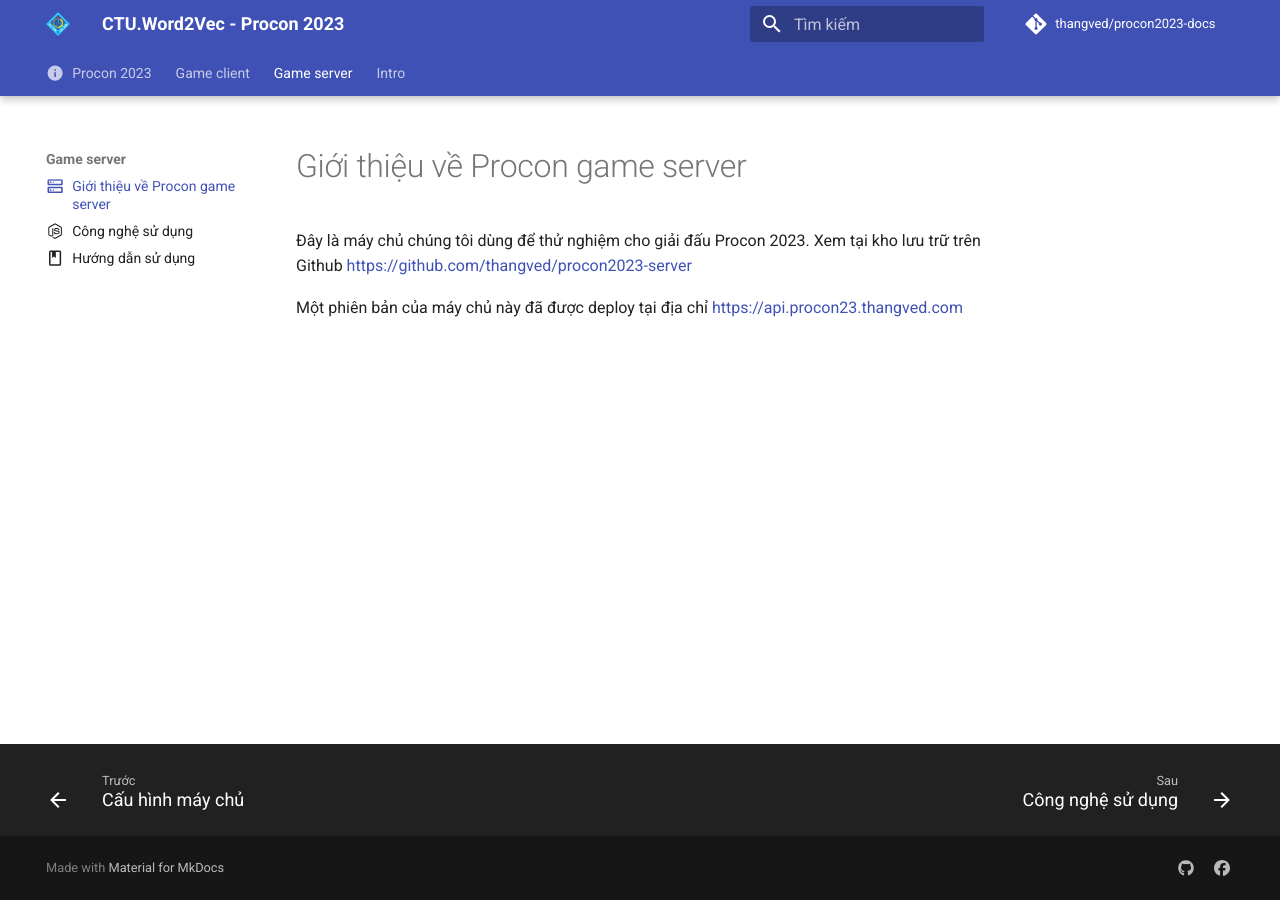
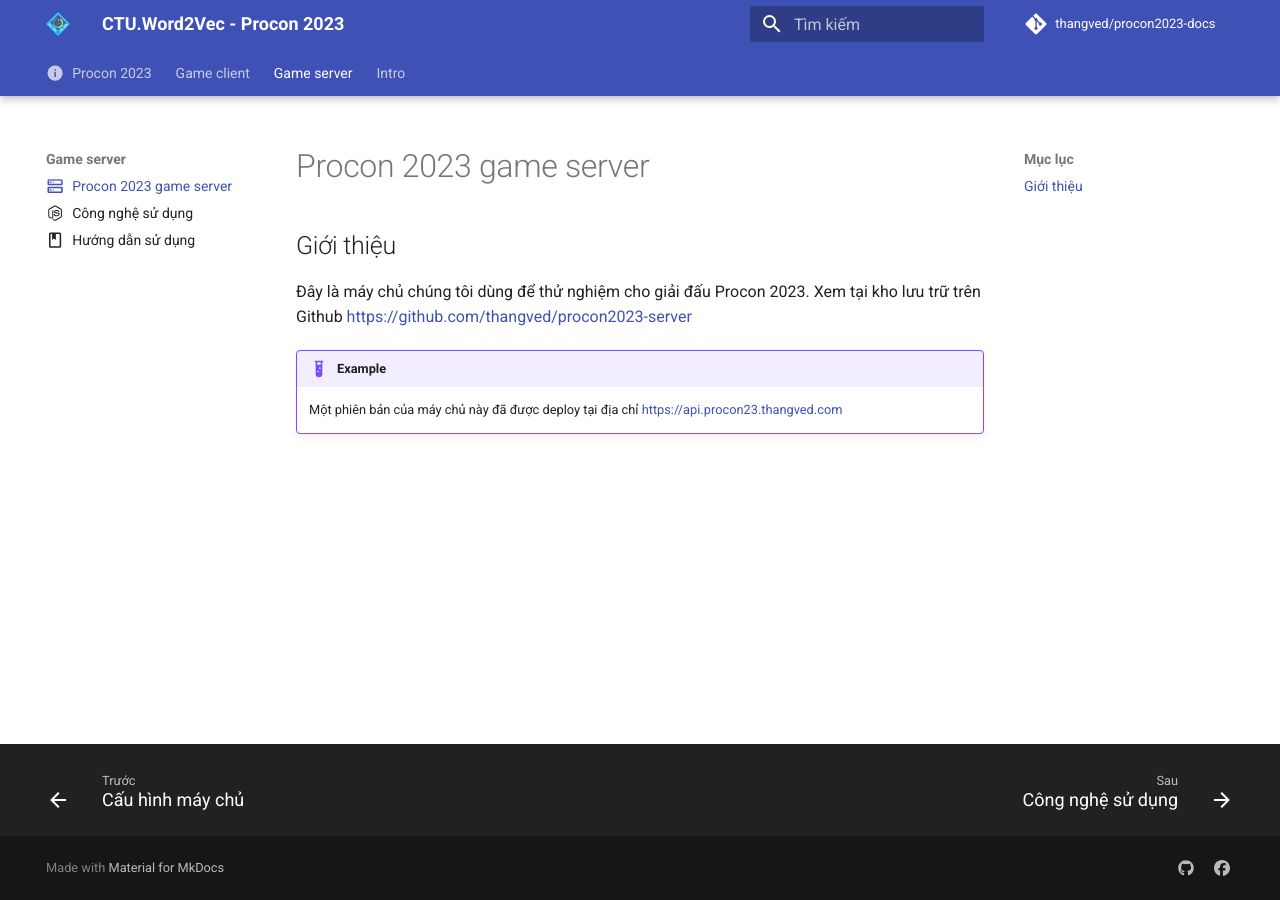
Before and after one commit to thangved/procon2023-docs, an MkDocs documentation site: the page built from docs/game-server/0-index.md, in a window 1280 px wide. Built offline with MkDocs 1.6.1 and Material for MkDocs 9.7.7, drawn with Linux system fonts in a browser that asks for light colours; comment, search, counter and statistics services are not loaded.

Commit message:
docs: update title

```diff
--- a/docs/game-server/0-index.md
+++ b/docs/game-server/0-index.md
@@ -2,9 +2,13 @@
 icon: material/server-outline
 ---
 
-# Giới thiệu về Procon game server
+# Procon 2023 game server
+
+## Giới thiệu
 
 Đây là máy chủ chúng tôi dùng để thử nghiệm cho giải đấu Procon 2023.
 Xem tại kho lưu trữ trên Github [https://github.com/thangved/procon2023-server](https://github.com/thangved/procon2023-server)
 
-Một phiên bản của máy chủ này đã được deploy tại địa chỉ [https://api.procon23.thangved.com](https://api.procon23.thangved.com)
+!!! example
+
+    Một phiên bản của máy chủ này đã được deploy tại địa chỉ [https://api.procon23.thangved.com](https://api.procon23.thangved.com)
```
Also changed, not shown: docs/game-client/0-index.md (+1 -1 lines).
